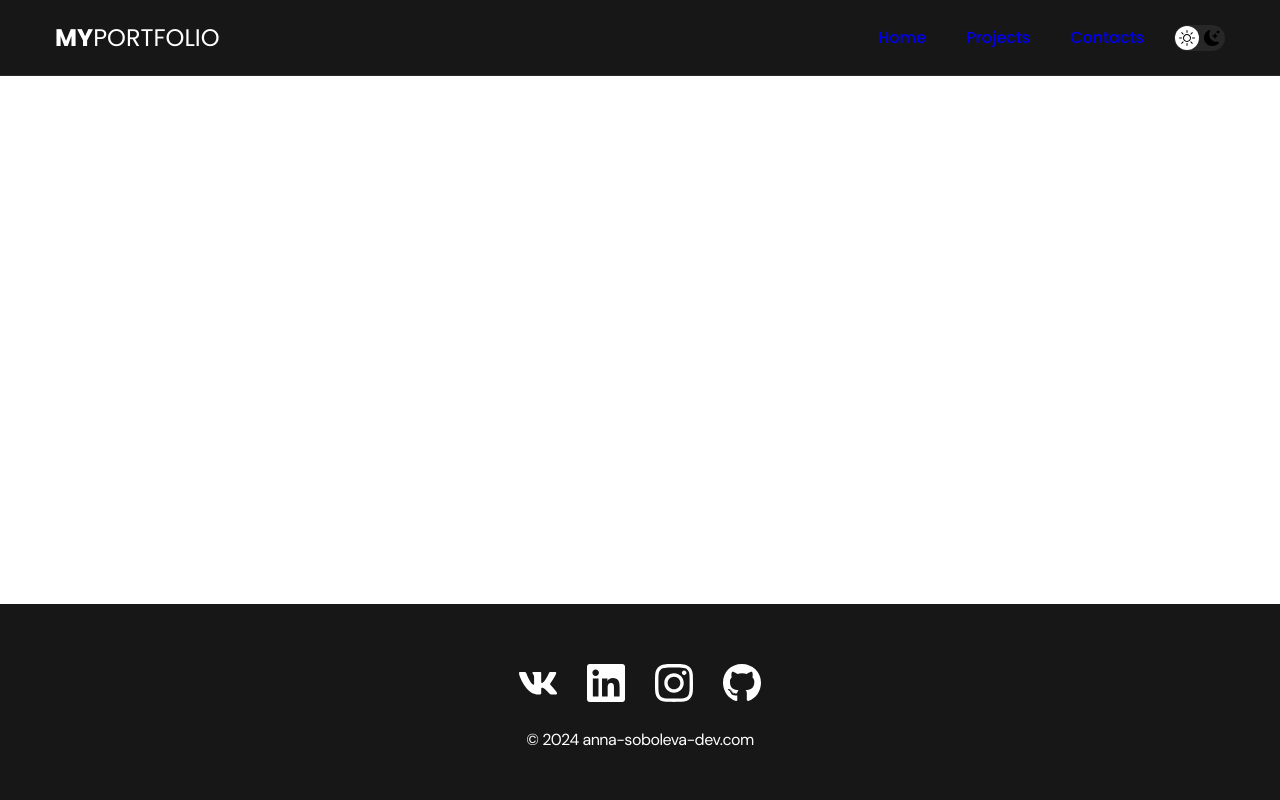
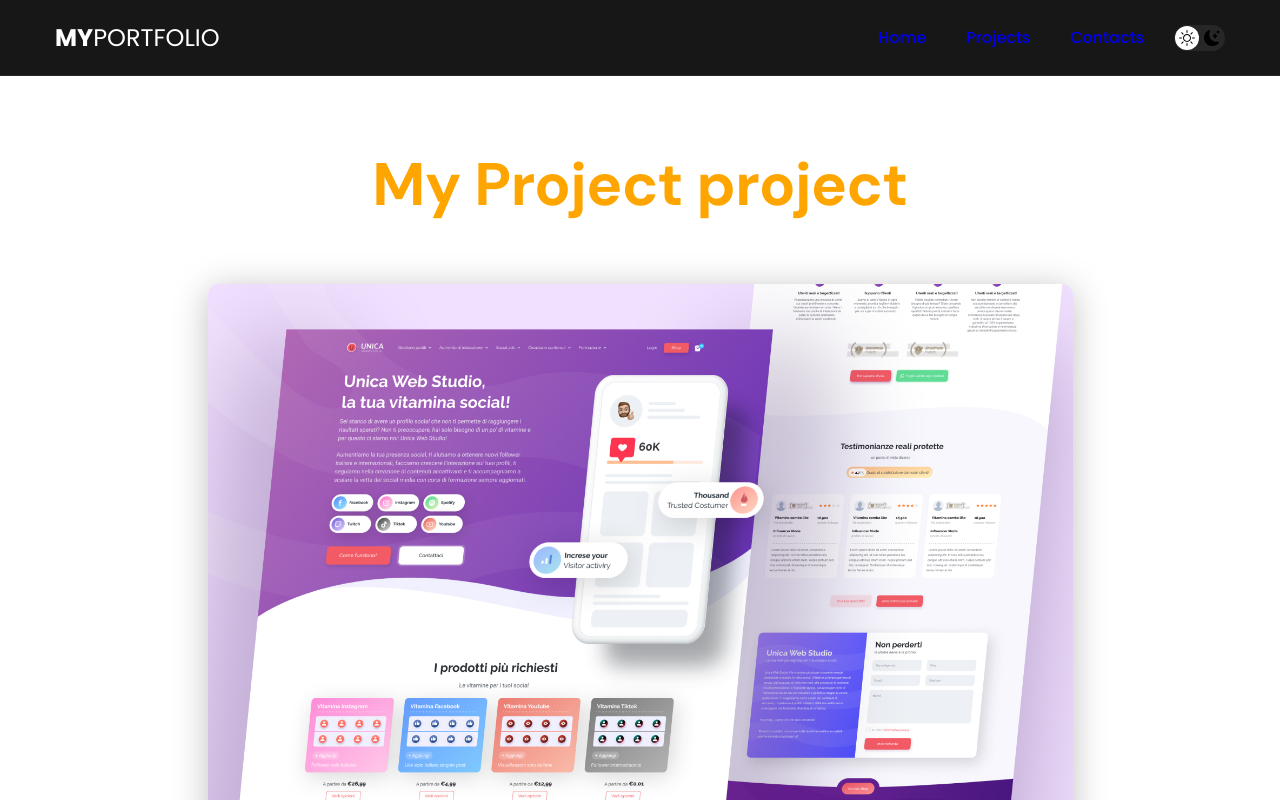
Before and after one commit to AnnaHelvetii/Portfolio-project-react, a React (Create React App) app: page /project-page/1 in a window 1280 px wide. Shown: the top 800 px of the page. Built offline with nearby package versions, Linux system fonts and the light colour scheme.

Commit message:
Third Commit. Project Pages Routes

```diff
--- a/src/App.js
+++ b/src/App.js
@@ -21,7 +21,7 @@ function App() {
 				<Routes>
 					<Route path="/" element={<Home />} />
 					<Route path="/projects" element={<Projects />} />
-					<Route path="/project" element={<ProjectPage />} />
+					<Route path="/project-page/:id" element={<ProjectPage />} />
 					<Route path="/contacts" element={<Contacts />} />
 				</Routes>
 
--- a/src/components/project/Project.js
+++ b/src/components/project/Project.js
@@ -1,13 +1,15 @@
 import "./style.css"
 
-const Project = ({title, img}) => {
+import { NavLink } from "react-router-dom";
+
+const Project = ({title, img, index}) => {
 	return (
-		<li className="project">
-			<a href="./project-page.html">
+		<NavLink to={`/project-page/${index}`}>
+			<li className="project">
 				<img src={img} alt={title} className="img__project"/>
 				<h3 className="project__title">{title}</h3>
-			</a>
-		</li>
+			</li>
+		</NavLink>
 	);
 }
 
--- a/src/helpers/projectsList.js
+++ b/src/helpers/projectsList.js
@@ -6,28 +6,25 @@ import project2Big from "./../img/projects/project-2-big.jpg"
 
 const projects = [
 	{
-		id: 1,
-		title: "My Project 1",
+		title: "My Project",
 		img: project1,
 		imgBig: project1Big,
 		skills: "React, Vite, Node.js, TypeScript",
 		gitHubLink: "https://github.com/AnnaHelvetii",
 	},
 	{
-		id: 2,
-		title: "My Project 2",
+		title: "My Project project",
 		img: project2,
 		imgBig: project2Big,
 		skills: "React, MongoDB, TypeScript",
 		gitHubLink: "https://github.com/AnnaHelvetii",
 	},
 	{
-		id: 3,
-		title: "My Project 3",
+		title: "My Project project project",
 		img: project1,
 		imgBig: project1Big,
 		skills: "React, Vite, Node.js, TypeScript",
 	},
-]
+];
 
 export {projects}
--- a/src/pages/ProjectPage.js
+++ b/src/pages/ProjectPage.js
@@ -1,17 +1,24 @@
+import { useParams } from "react-router-dom";
 import BtnGitHub from "../components/btnGitHub/BtnGitHub";
-import imgP from "./../img/projects/project-1-big.jpg"
+import { projects } from "../helpers/projectsList";
+
 
 const ProjectPage = () => {
+	const {id} = useParams();
+	const project = projects[id];
+
 	return (
 		<main className="section">
 			<div className="container">
 				<div className="project-details">
-					<h1 className="title-1">My Project 1</h1>
-					<img src={imgP} alt="" className="project-details__cover" />
+					<h1 className="title-1">{project.title}</h1>
+					<img src={project.imgBig} alt={project.title} className="project-details__cover" />
 					<div className="project-details__desc">
-						<p>Skills: React, Vite, Node.js, TypeScript</p>
+						<p>Skills: {project.skills}</p>
 					</div>
-					<BtnGitHub link="https://github.com/AnnaHelvetii" />
+					{project.gitHubLink && (
+						<BtnGitHub link="https://github.com/AnnaHelvetii" />
+					)}
 				</div>
 			</div>
 		</main>
--- a/src/pages/Projects.js
+++ b/src/pages/Projects.js
@@ -8,12 +8,13 @@ const Projects = () => {
 			<div className="container">
 				<h2 className="title-1">Projects</h2>
 				<ul className="projects">
-					{projects.map((project) => {
+					{projects.map((project, index) => {
 						return (
 							<Project
-								key={project.id}
+								key={index}
 								title={project.title}
 								img={project.img}
+								index={index}
 							/>
 						);
 					})}
```
